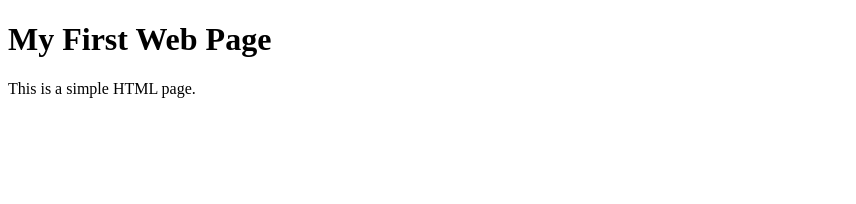
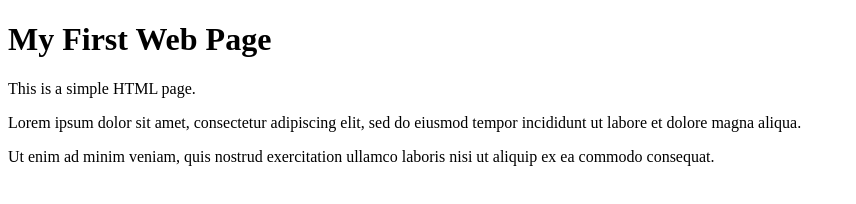
Before and after one commit to almaalt/git_test, a plain HTML site: page html-boilerplate/index.html in a window 1280 px wide. Shown: the whole page, without its empty margins (0-856 px from the left). Drawn offline with Linux system fonts and the light colour scheme.

Commit message:
html paragraph element

```diff
--- a/html-boilerplate/index.html
+++ b/html-boilerplate/index.html
@@ -8,5 +8,10 @@
     <body>
         <h1>My First Web Page</h1>
         <p>This is a simple HTML page.</p>
+        <p>Lorem ipsum dolor sit amet, consectetur adipiscing elit, sed do eiusmod tempor
+            incididunt ut labore et dolore magna aliqua.</p>
+
+        <p>Ut enim ad minim veniam, quis nostrud exercitation ullamco laboris
+            nisi ut aliquip ex ea commodo consequat.</p>
     </body>
 </html>
```
